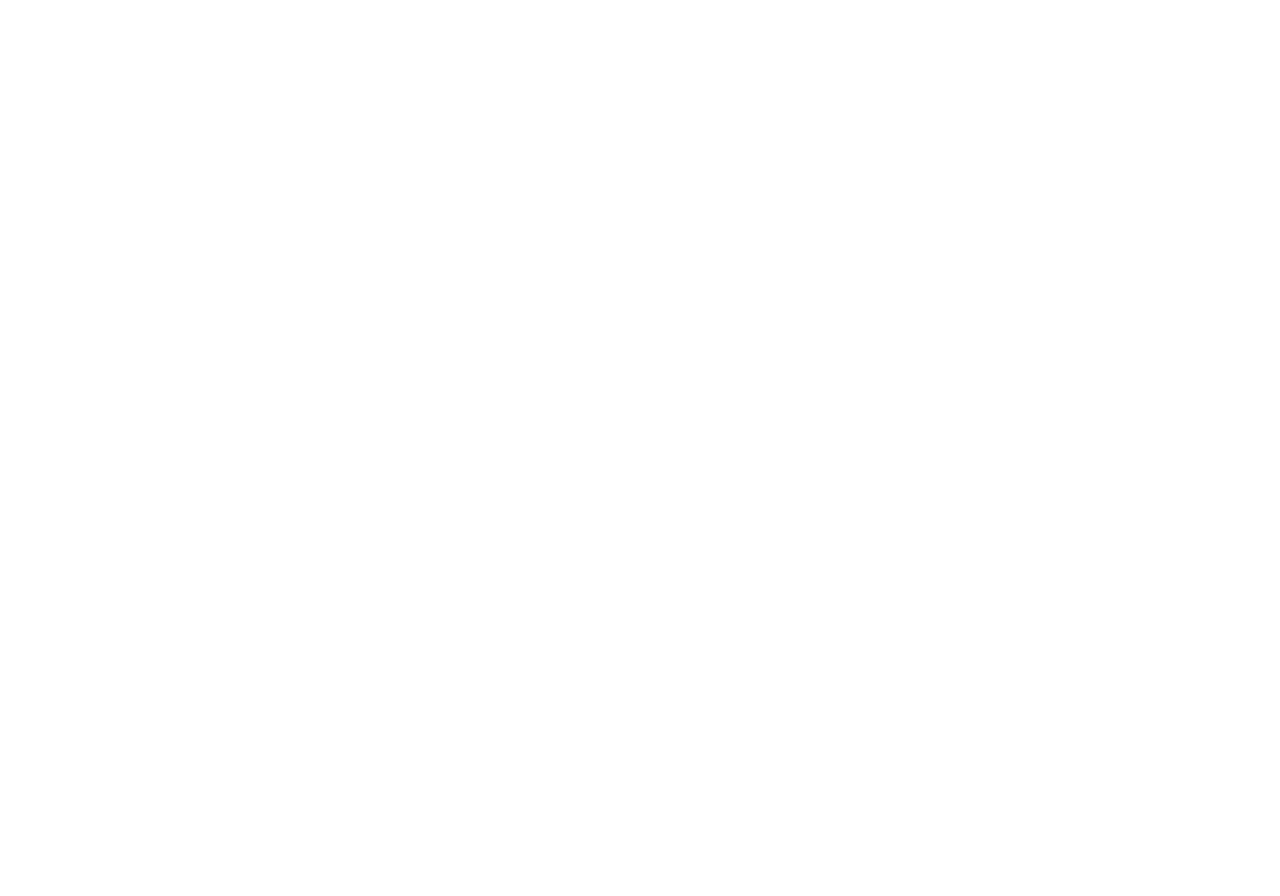
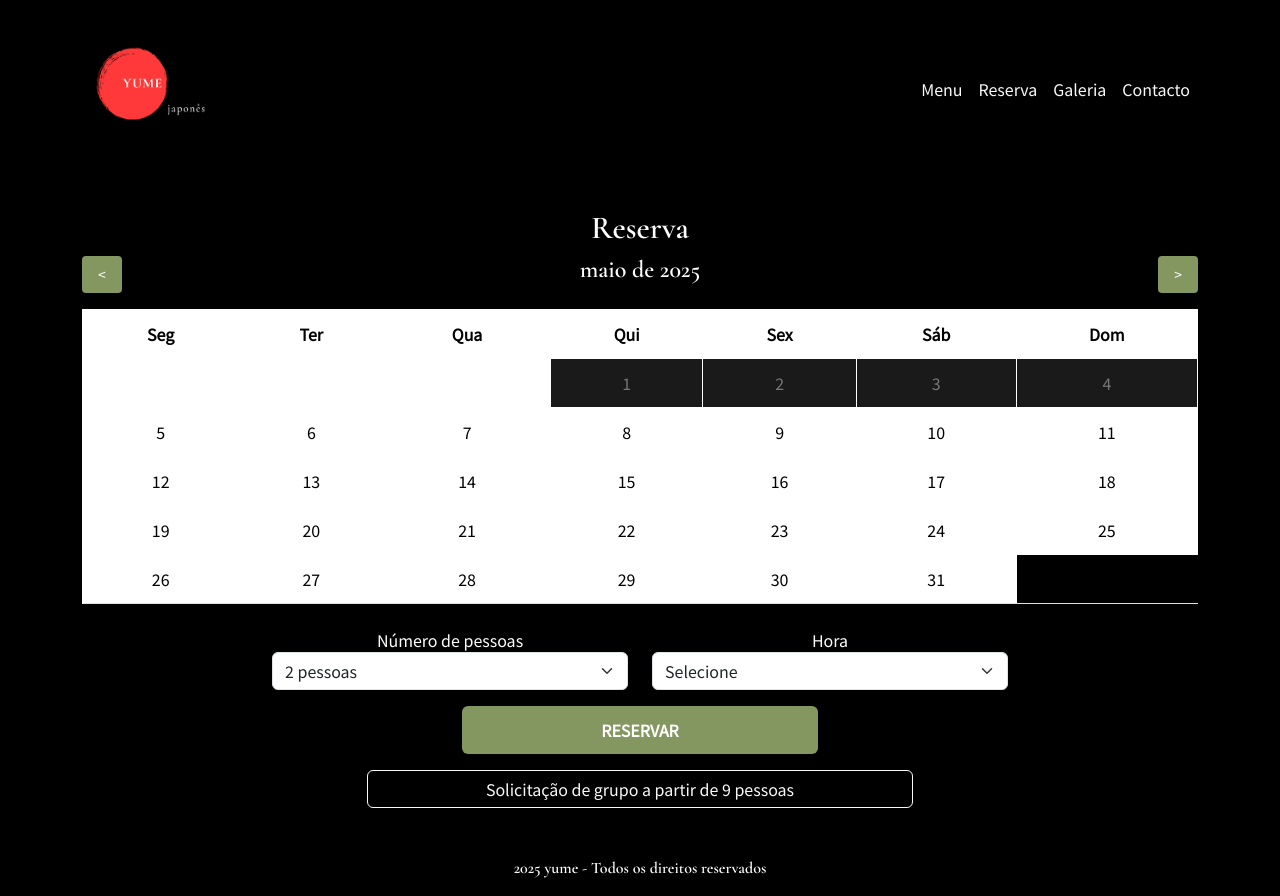
Before and after one commit to RoxanneJCoelho/Trabalho-final-programacao-web, a plain HTML site: page reserva.html in a window 1280 px wide. Before the commit the page ends 800 px from the top, so only its background shows below. Drawn offline with nearby package versions, Linux system fonts and the light colour scheme.

Commit message:
contactos and reserva pages done

```diff
--- a/contacto.html
+++ b/contacto.html
@@ -5,7 +5,7 @@
   <meta name="viewport" content="width=device-width, initial-scale=1">
   <title>Contacto - Yume</title>
   <link href="https://cdn.jsdelivr.net/npm/bootstrap@5.3.5/dist/css/bootstrap.min.css" rel="stylesheet">
-  <link rel="stylesheet" href="style.css">
+  <link rel="stylesheet" href="style_contacto.css">
 </head>
 <body>
 
@@ -24,7 +24,7 @@
             <a href="#" class="nav-link text-light">Menu</a>
           </li>
           <li class="nav-item">
-            <a href="#" class="nav-link text-light">Reserva</a>
+            <a href="reserva.html" class="nav-link text-light">Reserva</a>
           </li>
           <li class="nav-item">
             <a href="#" class="nav-link text-light">Galeria</a>
@@ -37,7 +37,7 @@
     </div>
   </nav>
 
-  <!-- Mensagem -->
+  <!-- Mensagem a cima do formumário -->
   <div class="container py-5">
     <div class="row mb-4 text-center">
       <div class="col-12">
@@ -46,9 +46,8 @@
       </div>
     </div>
 
-    <!-- Formulário e Informações -->
+    <!-- Formulário de contacto -->
     <div class="row align-items-center justify-content-center">
-      <!-- Formulário -->
       <div class="col-12 col-md-5">
         <div class="form-container">
           <h5 class="mb-3 text-center">Formulário de Contacto</h5>
@@ -98,8 +97,29 @@
     </div>
   </div>
 
+  <!-- MAPA -->
+<section class="container py-5 text-center">
+  <h2 class="fw-bold mb-1">Localização no mapa</h2>
+  <div class="row g-5 py-5">
+    <div class="col-lg-12">
+      <div class="card shadow-lg border rounded bg-dark">
+        <div class="card-body p-4 align-items-center justify-content-center text-center">
+          <h3 class="card-title mb-4 text-white">Yume - Porto</h3>
+          <figure class="bg-light border rounded mb-4" style="height: 300px;" id="mapContainer">
+            <iframe
+              src="https://www.google.com/maps/embed?pb=!1m18!1m12!1m3!1d2992.7593583438233!2d-8.607512!3d41.151451!2m3!1f0!2f0!3f0!3m2!1i1024!2i768!4f13.1!3m3!1m2!1s0xd2464f4c3616f15%3A0xb4f384c960b98214!2sRua%20da%20Alegria%20543%2C%204000-033%20Porto%2C%20Portugal!5e0!3m2!1spt-PT!2spt!4v1714936624102!5m2!1spt-PT!2spt"
+              width="100%" height="300" style="border:0;" allowfullscreen="" loading="lazy"
+              referrerpolicy="no-referrer-when-downgrade">
+            </iframe>
+          </figure>
+        </div>
+      </div>
+    </div>
+  </div>
+</section>
+
   <script src="https://cdn.jsdelivr.net/npm/bootstrap@5.3.5/dist/js/bootstrap.bundle.min.js"></script>
-  <script src="script.js"></script>
+  <script src="contacto.js"></script>
   <!-- para add o SweetAlert2 no formulário de contacto -->
   <script src="https://cdn.jsdelivr.net/npm/sweetalert2@11"></script>
 </body>
--- a/script.js
+++ b/contacto.js
@@ -4,7 +4,6 @@
 //     alert("Mensagem enviada com sucesso!");
 //     this.reset(); // Limpa o formulário
 //   });
-
 
 
   // Pegar o formulário
--- a/reserva.html
+++ b/reserva.html
@@ -0,0 +1,107 @@
+<!DOCTYPE html>
+<html lang="pt">
+<head>
+  <meta charset="UTF-8" />
+  <meta name="viewport" content="width=device-width, initial-scale=1" />
+  <title>Reserva - Yume</title>
+  <link href="https://cdn.jsdelivr.net/npm/bootstrap@5.3.5/dist/css/bootstrap.min.css" rel="stylesheet">
+  <link href="https://fonts.googleapis.com/css2?family=Cormorant+Garamond:wght@600&family=Noto+Sans+JP&display=swap" rel="stylesheet">
+  <link rel="stylesheet" href="style_reserva.css" />
+</head>
+<body>
+
+<!-- Navbar -->
+<nav class="navbar navbar-expand-md navbar-black bg-black py-3">
+    <div class="container">
+      <a href="index.html" class="navbar-brand">
+        <img src="yume-logo.png" alt="Yume Logo" class="logo">
+      </a>
+      <button class="navbar-toggler" type="button" data-bs-toggle="collapse" data-bs-target="#navbarNav" aria-controls="navbarNav" aria-expanded="false" aria-label="Toggle navigation">
+        <span class="navbar-toggler-icon"></span>
+      </button>
+      <div class="collapse navbar-collapse" id="navbarNav">
+        <ul class="navbar-nav ms-auto">
+          <li class="nav-item">
+            <a href="#" class="nav-link text-light">Menu</a>
+          </li>
+          <li class="nav-item">
+            <a href="#" class="nav-link text-light">Reserva</a>
+          </li>
+          <li class="nav-item">
+            <a href="#" class="nav-link text-light">Galeria</a>
+          </li>
+          <li class="nav-item">
+            <a href="contacto.html" class="nav-link text-light">Contacto</a>
+          </li>
+        </ul>
+      </div>
+    </div>
+  </nav>
+
+<!-- rederizando o calendário com JS -->
+<div class="container text-center calendar">
+  <h2>Reserva</h2>
+  <div class="d-flex justify-content-between align-items-center mb-3">
+    <button class="btn btn-light btn-sm" id="prevMonth">&lt;</button>
+    <h4 id="monthYear"></h4>
+    <button class="btn btn-light btn-sm" id="nextMonth">&gt;</button>
+  </div>
+  <table class="table table-bordered text-white" id="calendarTable">
+    <thead>
+      <tr>
+        <th>Seg</th><th>Ter</th><th>Qua</th><th>Qui</th><th>Sex</th><th>Sáb</th><th>Dom</th>
+      </tr>
+    </thead>
+    <tbody id="calendarBody"></tbody>
+  </table>
+
+  <div class="row justify-content-center mt-4">
+    <div class="col-md-4 mb-3">
+      <label for="pessoas">Número de pessoas</label>
+      <select id="pessoas" class="form-select">
+        <option>1 pessoa</option>
+        <option selected>2 pessoas</option>
+        <option>3 pessoas</option>
+        <option>4 pessoas</option>
+        <option>5 pessoas</option>
+        <option>6 pessoas</option>
+        <option>7 pessoas</option>
+        <option>8 pessoas</option>
+      </select>
+    </div>
+    <div class="col-md-4 mb-3">
+      <label for="hora">Hora</label>
+      <select id="hora" class="form-select">
+        <option selected disabled>Selecione</option>
+        <option>12:00</option>
+        <option>13:00</option>
+        <option>14:00</option>
+        <option>18:00</option>
+        <option>19:00</option>
+        <option>20:00</option>
+      </select>
+    </div>
+  </div>
+
+  <div class="row justify-content-center mb-3">
+    <div class="col-md-4">
+      <button class="btn btn-reservar">RESERVAR</button>
+    </div>
+  </div>
+
+  <div class="row justify-content-center">
+    <div class="col-md-6">
+      <a href="contacto.html"><button class="btn btn-outline-light w-100">Solicitação de grupo a partir de 9 pessoas</button></a>
+    </div>
+  </div>
+</div>
+
+<!-- Rodapé -->
+<footer class="footer text-white mt-5">
+  <p>2025 yume - Todos os direitos reservados</p>
+</footer>
+
+<script src="https://cdn.jsdelivr.net/npm/bootstrap@5.3.5/dist/js/bootstrap.bundle.min.js"></script>
+<script src="reserva.js"></script>
+</body>
+</html>
--- /dev/null
+++ b/reserva.js
@@ -0,0 +1,78 @@
+const calendarBody = document.getElementById("calendarBody");
+const monthYear = document.getElementById("monthYear");
+const prevMonth = document.getElementById("prevMonth");
+const nextMonth = document.getElementById("nextMonth");
+
+let today = new Date();
+let currentMonth = today.getMonth();
+let currentYear = today.getFullYear();
+let selectedCell = null;
+
+const renderCalendar = (month, year) => {
+  const firstDay = new Date(year, month).getDay();
+  const daysInMonth = new Date(year, month + 1, 0).getDate();
+  const startDay = (firstDay === 0) ? 6 : firstDay - 1;
+
+  calendarBody.innerHTML = "";
+  monthYear.textContent = new Date(year, month).toLocaleString('pt-BR', {
+    month: 'long',
+    year: 'numeric'
+  });
+
+  let date = 1;
+  for (let i = 0; i < 6; i++) {
+    let row = document.createElement("tr");
+
+    for (let j = 0; j < 7; j++) {
+      let cell = document.createElement("td");
+
+      if (i === 0 && j < startDay) {
+        cell.textContent = "";
+      } else if (date > daysInMonth) {
+        break;
+      } else {
+        const cellDate = new Date(year, month, date);
+        const cellTimestamp = cellDate.setHours(0, 0, 0, 0);
+        const todayTimestamp = new Date().setHours(0, 0, 0, 0);
+
+        cell.textContent = date;
+
+        if (cellTimestamp < todayTimestamp) {
+          cell.classList.add("disabled");
+        } else {
+          cell.addEventListener("click", () => {
+            if (selectedCell) selectedCell.classList.remove("selected-day");
+            cell.classList.add("selected-day");
+            selectedCell = cell;
+          });
+        }
+
+        date++;
+      }
+
+      row.appendChild(cell);
+    }
+
+    calendarBody.appendChild(row);
+  }
+};
+
+prevMonth.addEventListener("click", () => {
+  currentMonth--;
+  if (currentMonth < 0) {
+    currentMonth = 11;
+    currentYear--;
+  }
+  renderCalendar(currentMonth, currentYear);
+});
+
+nextMonth.addEventListener("click", () => {
+  currentMonth++;
+  if (currentMonth > 11) {
+    currentMonth = 0;
+    currentYear++;
+  }
+  renderCalendar(currentMonth, currentYear);
+});
+
+renderCalendar(currentMonth, currentYear);
--- /dev/null
+++ b/style_reserva.css
@@ -0,0 +1,102 @@
+body {
+    background-color: rgb(0, 0, 0);
+    color: rgb(255, 255, 255);
+    font-family: 'Noto Sans JP', sans-serif;
+  }
+
+  h1, h2, h3, h4 {
+    font-family: 'Cormorant Garamond', serif;
+  }
+
+  .navbar-brand .logo {
+    width: 150px; /* Tamanho padrão */
+    height: auto;
+  }
+
+  @media (max-width: 768px) {
+    .navbar-brand .logo {
+      width: 100px; /* Reduz tamanho da logo em telas menores */
+    }
+  }
+
+  .nav-link:hover {
+    background-color: rgb(132, 151, 97);
+    text-decoration: underline;
+  }
+
+  .calendar {
+    margin-top: 2rem;
+  }
+
+  .calendar table {
+    width: 100%;
+    border-collapse: collapse;
+  }
+
+  .calendar th,
+  .calendar td {
+    padding: 0.75rem;
+    text-align: center;
+    border: 1px solid #fff;
+  }
+
+  .calendar td {
+    cursor: pointer; /* Mostra o apontador de mouse ao passar sobre as datas */
+  }
+
+  .calendar .disabled {
+    color: #777;
+    pointer-events: none;
+    background-color: #1a1a1a;
+    cursor: not-allowed;
+  }
+
+  .calendar .active-day {
+    background-color: rgb(132, 151, 97);
+    color: black;
+    font-weight: bold;
+  }
+
+  .btn-reservar {
+    background-color: rgb(132, 151, 97);
+    border: none;
+    color: white;
+    padding: 0.75rem 1.5rem;
+    width: 100%;
+    font-weight: bold;
+  }
+
+  .btn-reservar:hover {
+    background-color: rgb(132, 151, 97);
+    color: black;
+  }
+
+  .btn-sm {
+    background-color: rgb(132, 151, 97);
+    border: none;
+    color: white;
+    padding: 0.5rem 1rem;
+  }
+
+  .btn-outline-light:hover {
+    background-color: rgb(132, 151, 97);
+    color: black;
+  }
+
+  select, option {
+    color: black;
+  }
+
+  .footer {
+    text-align: center;
+    margin-top: 3rem;
+    font-family: 'Cormorant Garamond', serif;
+  }
+
+  .selected-day {
+    background-color: rgb(132, 151, 97) !important;
+    color: black;
+    font-weight: bold;
+    border: 2px solid white;
+    cursor: pointer;
+  }
```
Also changed, not shown: style_contacto.css (renamed from style.css).
